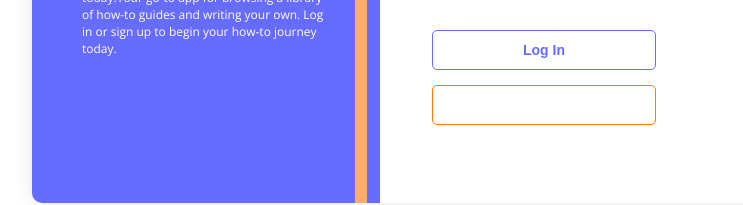
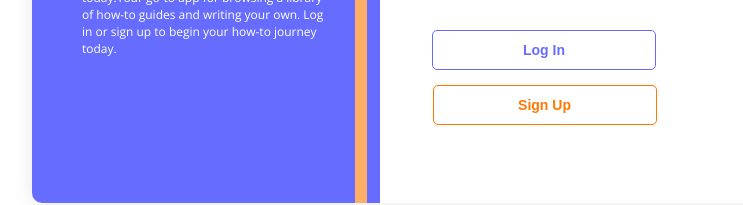
Before and after one commit to how-tos/front-end-erica, a React (Create React App) app: page / in a window 1280 px wide. Shown: the part 397-602 px from the top of the page, without its empty margins (208-951 px from the left). Built offline with nearby package versions, Linux system fonts and the light colour scheme.

Commit message:
adjusted login and signup buttons

```diff
--- a/src/components/Login.js
+++ b/src/components/Login.js
@@ -72,7 +72,7 @@ class Login extends React.Component {
                     placeholder = "password"
                 />
             <button className="login" onSubmit={this.handleSubmit}>Log In</button>
-            <button className="register"><Link to = "/register">Sign Up</Link></button>
+            <Link to = "/register"><button className="register">Sign Up</button></Link>
             </form>
         </div>
       </div>
--- a/src/css/login.css
+++ b/src/css/login.css
@@ -129,17 +129,16 @@ input:focus {
     width: 80%;
     font-weight: bold;
     text-decoration: none;
+    margin-left: -55px;
 }
 
 .register:hover{
+    color:  white;
     background-color: #FF7800;
-    color:  white;
 }
 
-a {
-    text-decoration: none;
-    color: white;
-}
+
+
 
 .spacing{
     height: 15%;
```
